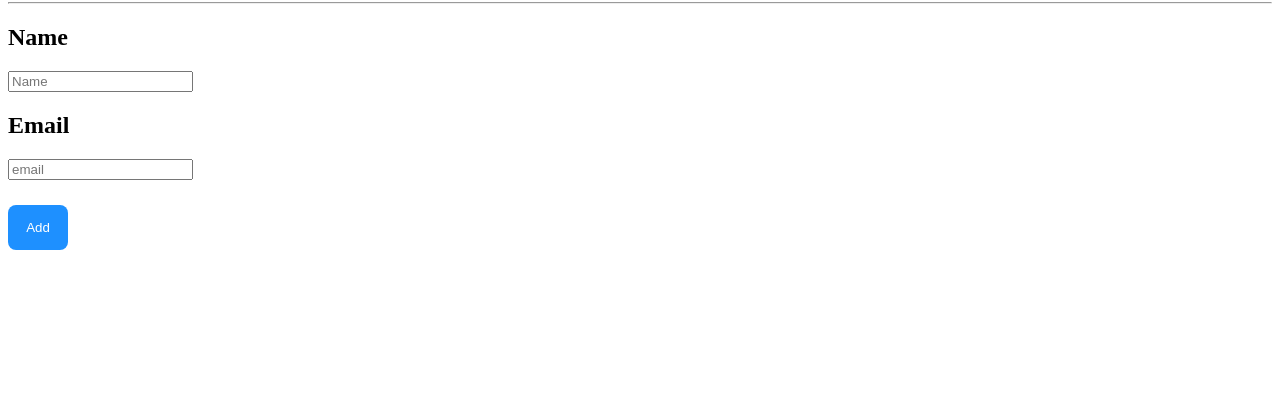
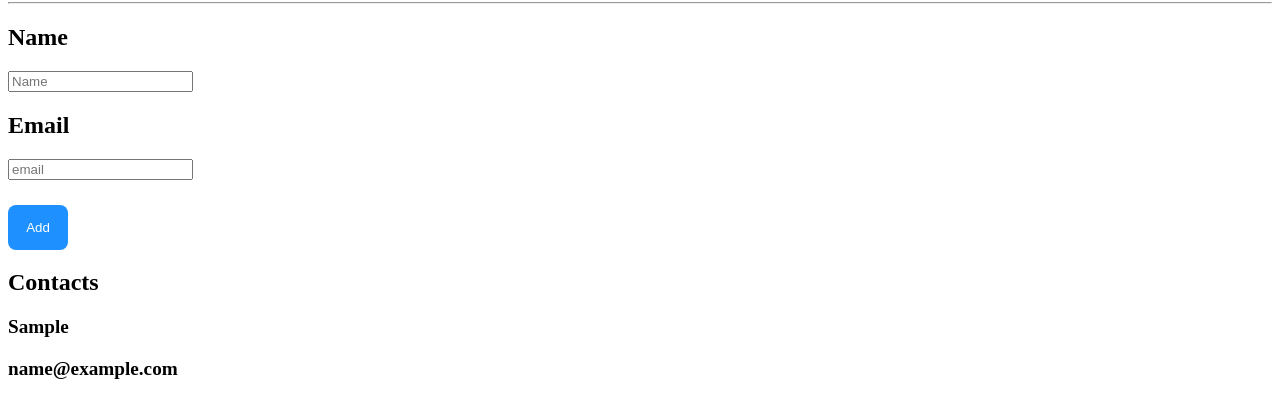
Before and after one commit to Daniel-lian/contact_management, a React app in the folder contact/: page / in a window 1280 px wide. Both pictures are taken after typing "Sample", "name@example.com" into the empty fields and a click on the input "Add". Shown: the part 78-496 px from the top of the page. Built offline with nearby package versions, Linux system fonts and the light colour scheme.

Commit message:
add list

```diff
--- a/contact/src/component/App.css
+++ b/contact/src/component/App.css
@@ -20,3 +20,9 @@ input {
   height: 45px;
   border-radius: 8px;
 }
+
+p {
+  font-weight: bold;
+  font-family: 'Times New Roman', Times, serif;
+  font-size: larger;
+}
--- a/contact/src/component/App.js
+++ b/contact/src/component/App.js
@@ -2,12 +2,12 @@ import React, {useState} from 'react';
 import './App.css';
 import { Header } from './Header';
 import AddContact from './addContact';
+import ContactList from './contactList';
 
 function App() {
   const [contacts, setContacts] = useState([])
 
   const AddHandler = (contact) => {
-    console.log(contact)
     setContacts([...contacts, contact])
     console.log(contacts)
   }
@@ -16,6 +16,7 @@ function App() {
     <div>
       <Header />
       <AddContact AddHandler = {AddHandler} />
+      <ContactList contacts = {contacts} />
     </div>
   );
 }
--- /dev/null
+++ b/contact/src/component/contactList.js
@@ -0,0 +1,21 @@
+import React from "react";
+import './App.css';
+
+const ContactList = (props) => {
+    const renderlist = props.contacts.map((contact) => {
+        return (
+            <div key={contact.id}>
+                <p>{contact.name}</p>
+                <p>{contact.email}</p>
+            </div>
+        )
+    })
+    return (
+        <div>
+            <h2>Contacts</h2>
+            {renderlist}
+        </div>
+    )
+}
+
+export default ContactList
```
